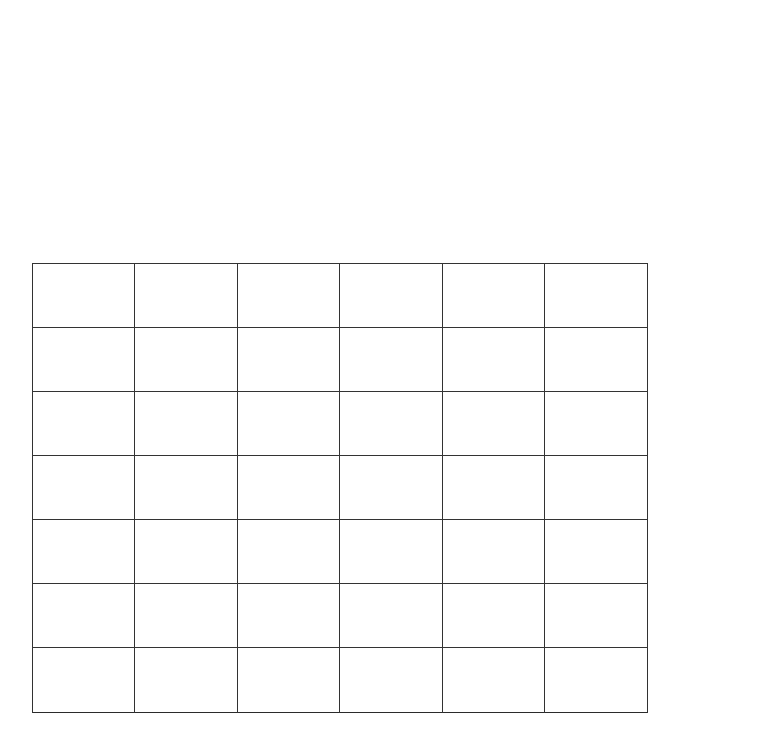
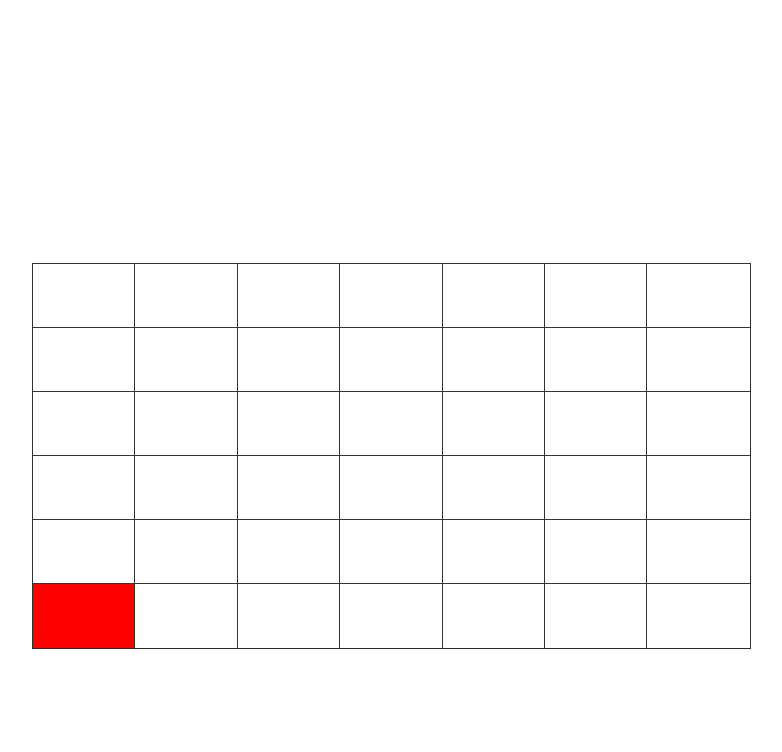
Before and after one commit to EmileDerain/Gravity4, a plain HTML site: page front-end/local1V1/pageJeuHabib.html in a window 1280 px wide. Both pictures are taken after a click on the element 179 px from the left and 488 px from the top of the page. Shown: the whole page, without its empty margins (95-877 px from the left). Drawn offline with Linux system fonts and the light colour scheme.

Commit message:
correction bug navigateur

```diff
--- a/front-end/local1V1/pageJeuHabib.css
+++ b/front-end/local1V1/pageJeuHabib.css
@@ -10,7 +10,7 @@ html{
     display:flex;
     width: 48vw;
     background-color: black;
-    height: 56vh;
+    height: 48vh;
     left: 10vw;
     top:33vh;
 }
--- a/front-end/local1V1/pageJeuHabib.html
+++ b/front-end/local1V1/pageJeuHabib.html
@@ -12,7 +12,7 @@
 
 
     <div id="column1" class="grid4">
-        <span id="row17" class="case4"></span>
+
         <span id="row16" class="case4"></span>
         <span id="row15" class="case4"></span>
         <span id="row14" class="case4"></span>
@@ -21,7 +21,7 @@
         <span id="row11" class="case4"></span>
     </div>
     <div id="column2" class="grid4" >
-        <span id="row27" class="case4"></span>
+
         <span id="row26" class="case4"></span>
         <span id="row25" class="case4"></span>
         <span id="row24" class="case4"></span>
@@ -30,7 +30,7 @@
         <span id="row21" class="case4"></span>
     </div>
     <div id="column3" class="grid4" >
-        <span id="row37" class="case4"></span>
+
         <span id="row36" class="case4"></span>
         <span id="row35" class="case4"></span>
         <span id="row34" class="case4"></span>
@@ -39,7 +39,7 @@
         <span id="row31" class="case4"></span>
     </div>
     <div id="column4" class="grid4" >
-        <span id="row47" class="case4"></span>
+
         <span id="row46" class="case4"></span>
         <span id="row45" class="case4"></span>
         <span id="row44" class="case4"></span>
@@ -48,7 +48,7 @@
         <span id="row41" class="case4"></span>
     </div>
     <div id="column5" class="grid4" >
-        <span id="row57" class="case4"></span>
+
         <span id="row56" class="case4"></span>
         <span id="row55" class="case4"></span>
         <span id="row54" class="case4"></span>
@@ -57,7 +57,6 @@
         <span id="row51" class="case4"></span>
     </div>
     <div id="column6" class="grid4" >
-        <span id="row67" class="case4"></span>
         <span id="row66" class="case4"></span>
         <span id="row65" class="case4"></span>
         <span id="row64" class="case4"></span>
@@ -65,6 +64,14 @@
         <span id="row62" class="case4"></span>
         <span id="row61" class="case4"></span>
     </div>
+    <div id="column7" class="grid4" >
+        <span id="row76" class="case4"></span>
+        <span id="row75" class="case4"></span>
+        <span id="row74" class="case4"></span>
+        <span id="row73" class="case4"></span>
+        <span id="row72" class="case4"></span>
+        <span id="row71" class="case4"></span>
+    </div>
 
 </div>
 </body>
--- a/front-end/local1V1/pageJeuHabib.js
+++ b/front-end/local1V1/pageJeuHabib.js
@@ -5,6 +5,7 @@ const column3 = document.getElementById('column3');
 const column4 = document.getElementById('column4');
 const column5 = document.getElementById('column5');
 const column6 = document.getElementById('column6');
+const column7 = document.getElementById('column7');
 
 column1.addEventListener('click',play)
 column2.addEventListener('click',play)
@@ -12,6 +13,7 @@ column3.addEventListener('click',play)
 column4.addEventListener('click',play)
 column5.addEventListener('click',play)
 column6.addEventListener('click',play)
+column7.addEventListener('click',play)
 
 
 let currentPlayer=1;
@@ -22,12 +24,12 @@ let arrayColumn2 = [];
 let arrayColumn3 = [];
 let arrayColumn4 = [];
 let arrayColumn5 = [];
+let arrayColumn6 = [];
 
-let pow4 =[arrayColumn0,arrayColumn1,arrayColumn2,arrayColumn3,arrayColumn4,arrayColumn5];
+let pow4 =[arrayColumn0,arrayColumn1,arrayColumn2,arrayColumn3,arrayColumn4,arrayColumn5,arrayColumn6];
 
 function play(event){
-    console.log(arrayColumn0.length)
-    console.log(arrayColumn1.length)
+
 
 
     const rowNumber=whichColumnHasBeenClicked(event)
@@ -63,7 +65,7 @@ function play(event){
 
 
 function addPawnForAplayer(event,int){
-    switch (event.path[1].id) {
+    switch (event.composedPath()[1].id) {
         case "column1":
             arrayColumn0.push(int)
             break
@@ -82,28 +84,33 @@ function addPawnForAplayer(event,int){
         case "column6":
             arrayColumn5.push(int)
             break
+        case "column7":
+            arrayColumn6.push(int)
     }
 }
 
 function whichColumnHasBeenClicked(event) {
-    switch (event.path[1].id) {
+    switch (event.composedPath()[1].id) {
         case "column1": return arrayColumn0.length
         case "column2": return arrayColumn1.length
         case "column3": return arrayColumn2.length
         case "column4": return arrayColumn3.length
         case "column5": return arrayColumn4.length
         case "column6": return arrayColumn5.length
+        case "column7": return arrayColumn6.length
+
     }
 }
 
 function whichColumnHasBeenClickedNumber(event){
-    switch (event.path[1].id) {
+    switch (event.composedPath()[1].id) {
         case "column1": return 1
         case "column2": return 2
         case "column3": return 3
         case "column4": return 4
         case "column5": return 5
         case "column6": return 6
+        case "column7": return 7
     }
 }
 
```
